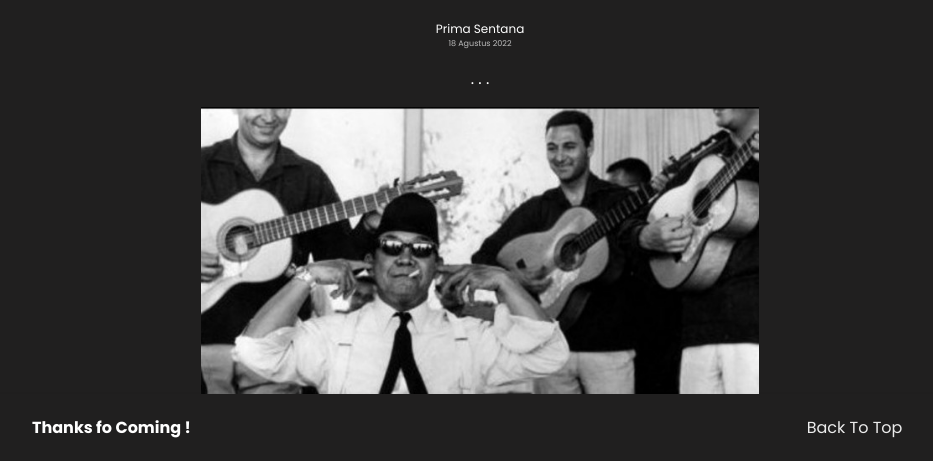
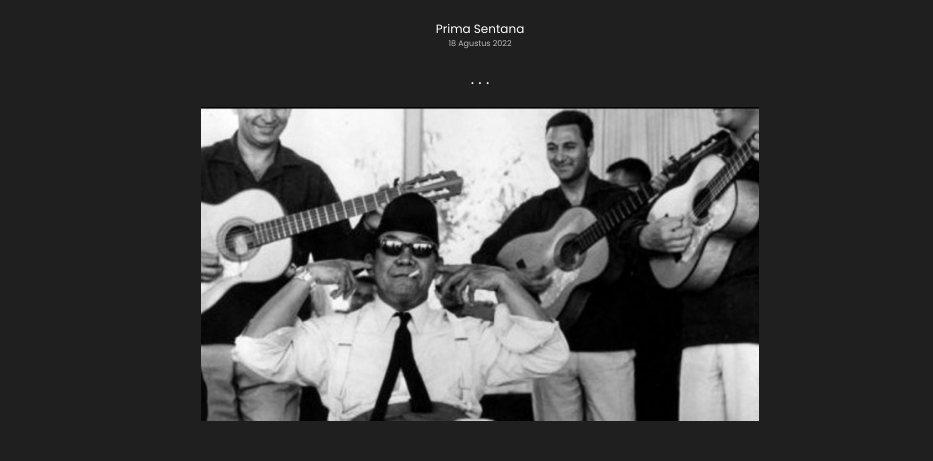
Before and after one commit to PrimaSentana/History-Indonesia, a plain HTML site: page index.html in a window 1280 px wide. Shown: the part 339-800 px from the top of the page, without its empty margins (160-1093 px from the left). Drawn offline with Linux system fonts and the light colour scheme.

Commit message:
Add Comment on line:81

```diff
--- a/index.html
+++ b/index.html
@@ -78,11 +78,11 @@
         </div>
     </section>
 
-    <footer class="bottom-footer">
+    <!-- <footer class="bottom-footer">
         <div class="bottom-footer-menu">
             <h4>Thanks fo Coming !</h4>
             <a style="text-decoration: none;" href="#top">Back To Top</a>
         </div>
-    </footer>
+    </footer> -->
 </body>
 </html>
```
